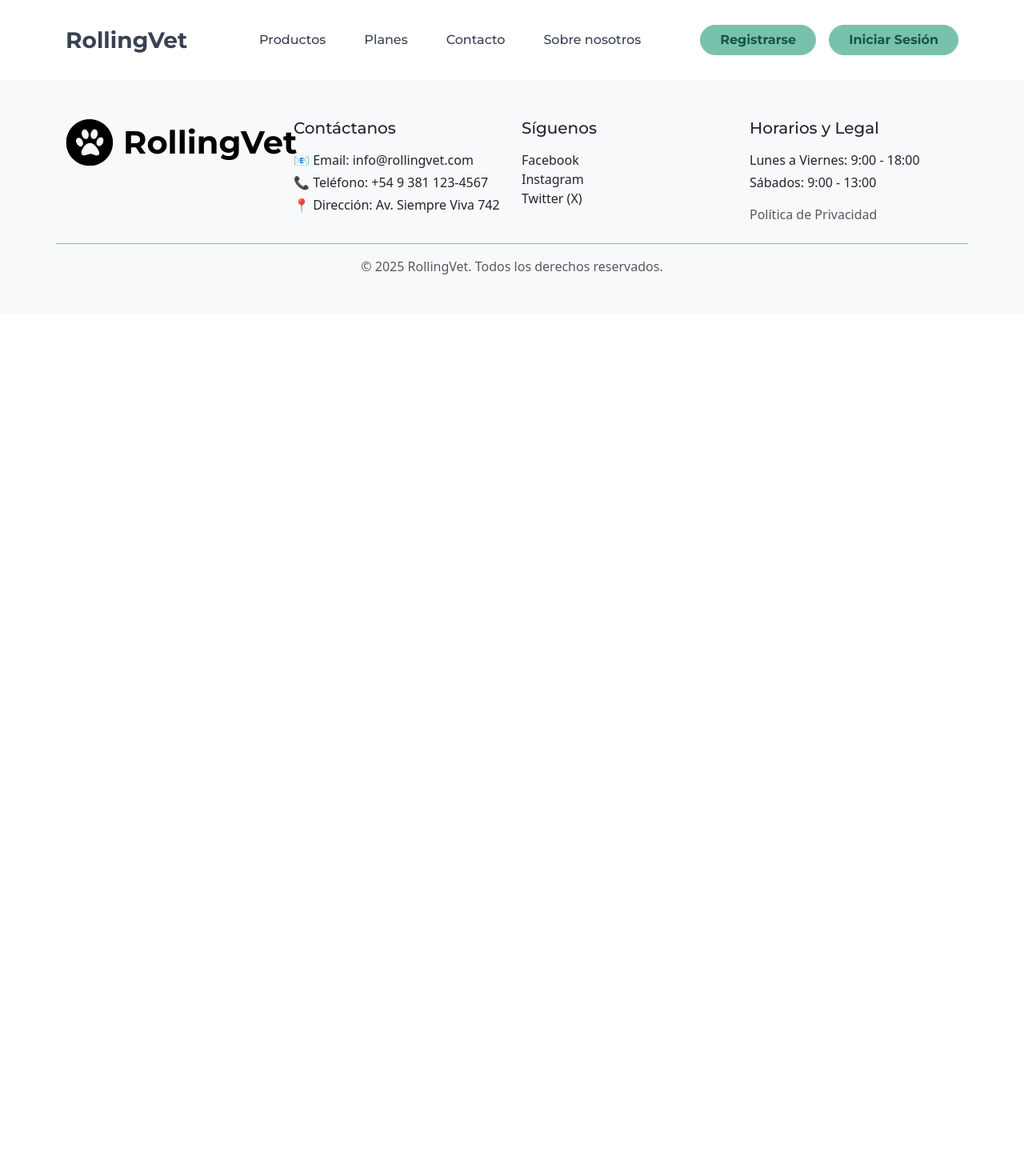
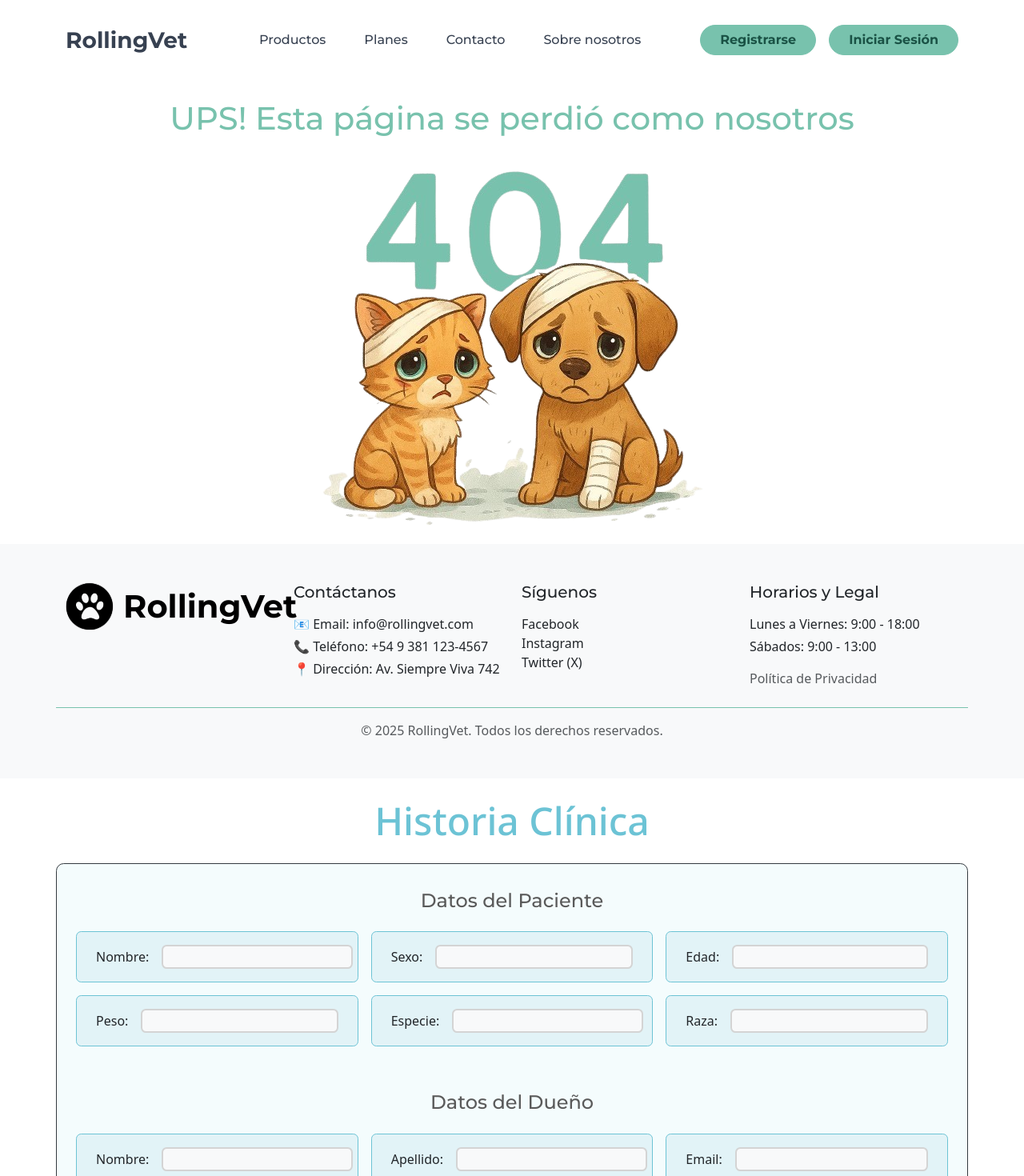
Before and after one commit to nachodev2/rollingVet, a React (Vite) app: page / in a window 1280 px wide. Shown: the top 1470 px of the page at 80% size. Before the commit the page ends 800 px from the top, so only its background shows below. Built offline with nearby package versions, Linux system fonts and the light colour scheme.

Commit message:
Actualización de la rama dev y resolución de conflictos

```diff
--- a/src/App.jsx
+++ b/src/App.jsx
@@ -1,4 +1,3 @@
-import Paciente from "./components/pages/paciente/Paciente";
 import { useState } from 'react'
 import { Container, Row, Col, Card } from 'react-bootstrap';
 import Menu from './components/shared/Menu.jsx';
@@ -6,14 +5,17 @@ import Error404 from './components/pages/error404/Error404.jsx';
 import Footer from './components/shared/Footer.jsx';
 import SobreNosotros from "./components/pages/sobre-nosotros/SobreNosotros";
 import "./index.css";
+import Paciente from "./components/pages/paciente/Paciente";
 
 function App() {
   return (
     <>
       <Menu />
       <main>
+        <Error404 />
       </main>
       <Footer />
+      <Paciente />
     </>
   );
 }
```
Also changed, not shown: src/components/pages/paciente/Paciente.jsx (+0 -7 lines).
